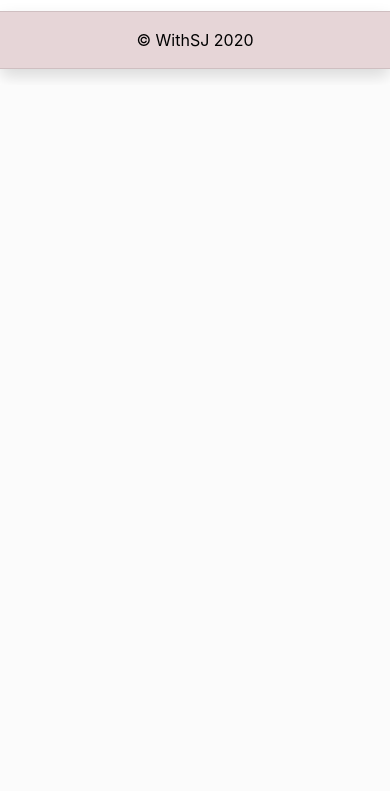
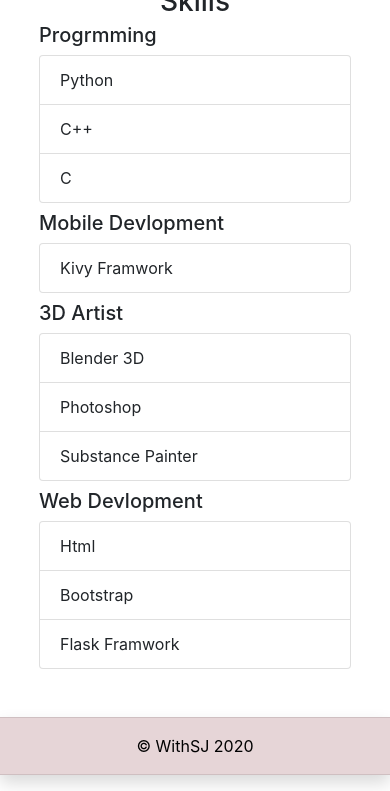
Before and after one commit to WithSJ/withsj-web, a Flask app: page /about in a window 390 px wide. Shown: the part 830-1621 px from the top of the page. Before the commit the page ends 908 px from the top, so only its background shows below. Run offline with Flask 2, Linux system fonts and the light colour scheme; some libraries are stand-ins or nearby versions.

Commit message:
about update

```diff
--- a/templates/about.html
+++ b/templates/about.html
@@ -2,28 +2,56 @@
 {%block content%}
 
 <div class="p-2 text-center" >
-    <img src="{{url_for('static',filename='images/profile.png')}}" class="rounded-circle shadow mb-3" style="width: 30%; height: 30%;">
-    <h3 class="h2">Sandeep Jadam</h3>
 
     <div class="container">
         <div class="row">
             <div class="col-sm-auto col-md-auto col-lg-8 mb-4">
-                <div class="card shadow" style="width: 95%;">
-                    <div class="card-body">
-                        <h3 class="display-4 mb-1">About me</h3>
+                <h3 class="h2 mt-3 mb-2">About me</h3>
+                <div class="container border shadow">
+                    <div class="text-center">
 
-                        <p class="card-text mb-1">
+                        <img src="{{url_for('static',filename='images/profile.png')}}" class="rounded-circle shadow mb-3 mt-4" style="width: 25%; height: 25%;">
+                        <h3 class="h2">Sandeep Jadam</h3>
+
+                        <p class="lead mb-4">
                             Some quick example text to build on the card title and make up the bulk of the card's content.
                             Some quick example text to build on the card title and make up the bulk of the card's content.
                             Some quick example text to build on the card title and make up the bulk of the card's content.
-                            <a href="#" class="card-link">more...</a>
                         </p>
-
                     </div>
                 </div>
+
             </div>
-            <div class="col-sm col-md col-lg-4">
-                <h2>Skills</h2>
+
+            <div class="col-sm col-md col-lg-4 text-left">
+                <h3 class="h3 text-center mb-1">Skills</h3>
+
+                <h5>Progrmming</h5>
+                <ul class="list-group list-group-horizontal-sm mb-2">
+                    <li class="list-group-item">Python</li>
+                    <li class="list-group-item">C++</li>
+                    <li class="list-group-item">C</li>
+                </ul>
+
+                <h5>Mobile Devlopment</h5>
+                <ul class="list-group list-group-horizontal-sm mb-2">
+                    <li class="list-group-item">Kivy Framwork</li>
+                </ul>
+
+                <h5>3D Artist</h5>
+                <ul class="list-group list-group-horizontal-sm mb-2">
+                    <li class="list-group-item">Blender 3D</li>
+                    <li class="list-group-item">Photoshop</li>
+                    <li class="list-group-item">Substance Painter</li>
+                </ul>
+
+                <h5>Web Devlopment</h5>
+                <ul class="list-group list-group-horizontal-sm mb-2">
+                    <li class="list-group-item">Html</li>
+                    <li class="list-group-item">Bootstrap</li>
+                    <li class="list-group-item">Flask Framwork</li>
+                </ul>
+
             </div>
         </div>
     </div>
```
